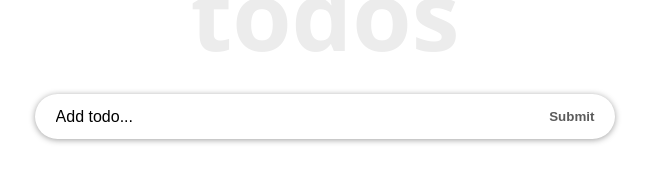
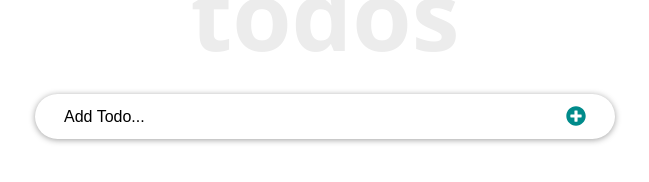
Before and after one commit to usorfaitheloho/Todolist-react, a React (Create React App) app: page / in a window 1280 px wide. Shown: the part 162-344 px from the top of the page, without its empty margins (315-964 px from the left). Built offline with nearby package versions, Linux system fonts and the light colour scheme.

Commit message:
Add components

```diff
--- /dev/null
+++ b/src/functionBased/components/Input.js
@@ -0,0 +1,52 @@
+import React from 'react'
+import PropTypes from 'prop-types'
+
+const Input = ({
+	type,
+	name,
+	onChange,
+	placeholder,
+	value,
+	checked,
+	className,
+	style,
+	onKeyDown,
+}) => {
+	return (
+		<>
+			<input
+				type={type}
+				name={name}
+				onChange={onChange}
+				placeholder={placeholder}
+				value={value}
+				checked={checked}
+				className={className}
+				style={style}
+				onKeyDown={onKeyDown}
+			/>
+		</>
+	)
+}
+
+Input.propTypes = {
+	type: PropTypes.string.isRequired,
+	name: PropTypes.string.isRequired,
+	placeholder: PropTypes.string,
+	value: PropTypes.string,
+	className: PropTypes.string,
+	className: PropTypes.any,
+	onKeyDown: PropTypes.any,
+	onChange: PropTypes.func.isRequired,
+	checked: PropTypes.bool,
+}
+
+Input.defaultProps = {
+	placeholder: null,
+	checked: null,
+	value: '',
+	className: '',
+	onKeyDown: null,
+}
+
+export default Input
--- a/src/functionBased/components/InputTodo.js
+++ b/src/functionBased/components/InputTodo.js
@@ -1,40 +1,45 @@
-import React, { useState } from "react"
+import React, { useState } from 'react'
+import Button from './Button'
+import Input from './Input'
+import { FaPlusCircle } from 'react-icons/fa'
 
-const InputTodo = props => {
-  const [inputText, setInputText] = useState({
-    title: "",
+const InputTodo = ({ addTodoProps }) => {
+	const [InputTitle, setTitle] = useState({
+		title: '',
 	})
 
-  const onChange = e => {
-    setInputText({
-      ...inputText,
+	const handleInput = (e) => {
+		setTitle({
+			...InputTitle,
 			[e.target.name]: e.target.value,
 		})
 	}
 
 	const handleSubmit = e => {
 		e.preventDefault()
-    if (inputText.title.trim()) {
-      props.addTodoProps(inputText.title)
-      setInputText({
-        title: "",
+		if (InputTitle.title.trim()) {
+			addTodoProps(InputTitle.title)
+			setTitle({
+				title: '',
 			})
 		} else {
-      alert("Please write item")
+			alert('Please write item')
 		}
 	}
 
 	return (
-    <form onSubmit={handleSubmit} className="form-container">
-      <input
-        type="text"
-        className="input-text"
-        placeholder="Add todo..."
-        value={inputText.title}
-        name="title"
-        onChange={onChange}
+		<form onSubmit={handleSubmit} className='form-container'>
+			<Input
+				type='text'
+				className='input-text'
+				placeholder='Add Todo...'
+				name='title'
+				value={InputTitle.title}
+				onChange={handleInput}
 			/>
-      <button className="input-submit">Submit</button>
+			<Button type='submit' className='input-submit'>
+				<FaPlusCircle style={{ color: 'darkcyan', fontSize: '20px', marginTop: '2px' }} />
+			</Button>
 		</form>
 	)
 }
--- a/src/functionBased/components/TodoItem.js
+++ b/src/functionBased/components/TodoItem.js
@@ -1,57 +1,66 @@
-import React, { useState } from "react"
-import styles from "./TodoItem.module.css"
+import React, { useState } from 'react'
+import Button from './Button'
+import Input from './Input'
+import styles from './TodoItem.module.css'
+import { FaTrash } from 'react-icons/fa'
 
-const TodoItem = props => {
+const TodoItem = ({ todo, handleChangeProps, deleteTodoProps, setUpdate }) => {
+	const { completed, id, title } = todo
+
 	const [editing, setEditing] = useState(false)
+	const [count, setCount] = useState(1)
 
 	const handleEditing = () => {
+		setCount(prevState => prevState + 1)
+		if (count === 2) {
 			setEditing(true)
+		}
 	}
 
 	const handleUpdatedDone = event => {
-    if (event.key === "Enter") {
+		if (event.key === 'Enter') {
 			setEditing(false)
 		}
 	}
 
 	const completedStyle = {
-    fontStyle: "italic",
-    color: "#595959",
+		fontStyle: 'italic',
+		color: '#595959',
 		opacity: 0.4,
-    textDecoration: "line-through",
+		textDecoration: 'line-through',
 	}
-
-  const { completed, id, title } = props.todo
 
 	let viewMode = {}
 	let editMode = {}
 
 	if (editing) {
-    viewMode.display = "none"
+		viewMode.display = 'none'
 	} else {
-    editMode.display = "none"
+		editMode.display = 'none'
 	}
 
 	return (
 		<li className={styles.item}>
-      <div onDoubleClick={handleEditing} style={viewMode}>
-        <input
-          type="checkbox"
+			<div onClick={handleEditing} style={viewMode}>
+				<Input
+					name='checkbox'
+					type='checkbox'
 					className={styles.checkbox}
 					checked={completed}
-          onChange={() => props.handleChangeProps(id)}
+					onChange={() => handleChangeProps(id)}
 				/>
-        <button onClick={() => props.deleteTodoProps(id)}>Delete</button>
+				<Button type='button' onClick={() => deleteTodoProps(id)}>
+					<FaTrash style={{ color: 'orangered', fontSize: '16px' }} />
+				</Button>
 				<span style={completed ? completedStyle : null}>{title}</span>
 			</div>
-      <input
-        type="text"
+			<Input
+				type='text'
 				style={editMode}
 				className={styles.textInput}
+				name='title'
 				value={title}
-        onChange={e => {
-          props.setUpdate(e.target.value, id)
-        }}
+				onChange={e => setUpdate(e.target.value, id)}
 				onKeyDown={handleUpdatedDone}
 			/>
 		</li>
--- a/src/functionBased/components/TodoItem.module.css
+++ b/src/functionBased/components/TodoItem.module.css
@@ -21,6 +21,7 @@
   width: 50px;
   margin: -10px 0 0 10px;
 }
+
 .textInput {
   width: 100%;
   padding: 10px;
--- a/src/functionBased/components/TodosList.js
+++ b/src/functionBased/components/TodosList.js
@@ -1,19 +1,23 @@
-import React from "react"
-import TodoItem from "./TodoItem"
+import React, { Component } from 'react'
+import TodoItem from './TodoItem'
 
-const TodosList = props => {
+class TodoList extends Component {
+	render() {
+		const { todos, handleChangeProps, deleteTodoProps, setUpdate } = this.props
 		return (
 			<ul>
-      {props.todos.map(todo => (
+				{todos.map(todo => (
 					<TodoItem
 						key={todo.id}
 						todo={todo}
-          handleChangeProps={props.handleChangeProps}
-          deleteTodoProps={props.deleteTodoProps}
-          setUpdate={props.setUpdate}
+						handleChangeProps={handleChangeProps}
+						deleteTodoProps={deleteTodoProps}
+						setUpdate={setUpdate}
 					/>
 				))}
 			</ul>
 		)
 	}
-export default TodosList
+}
+
+export default TodoList
```
Also changed, not shown: src/functionBased/components/Navbar.js (+58 -0 lines). Lines whose indentation alone changed are shown as unchanged.
